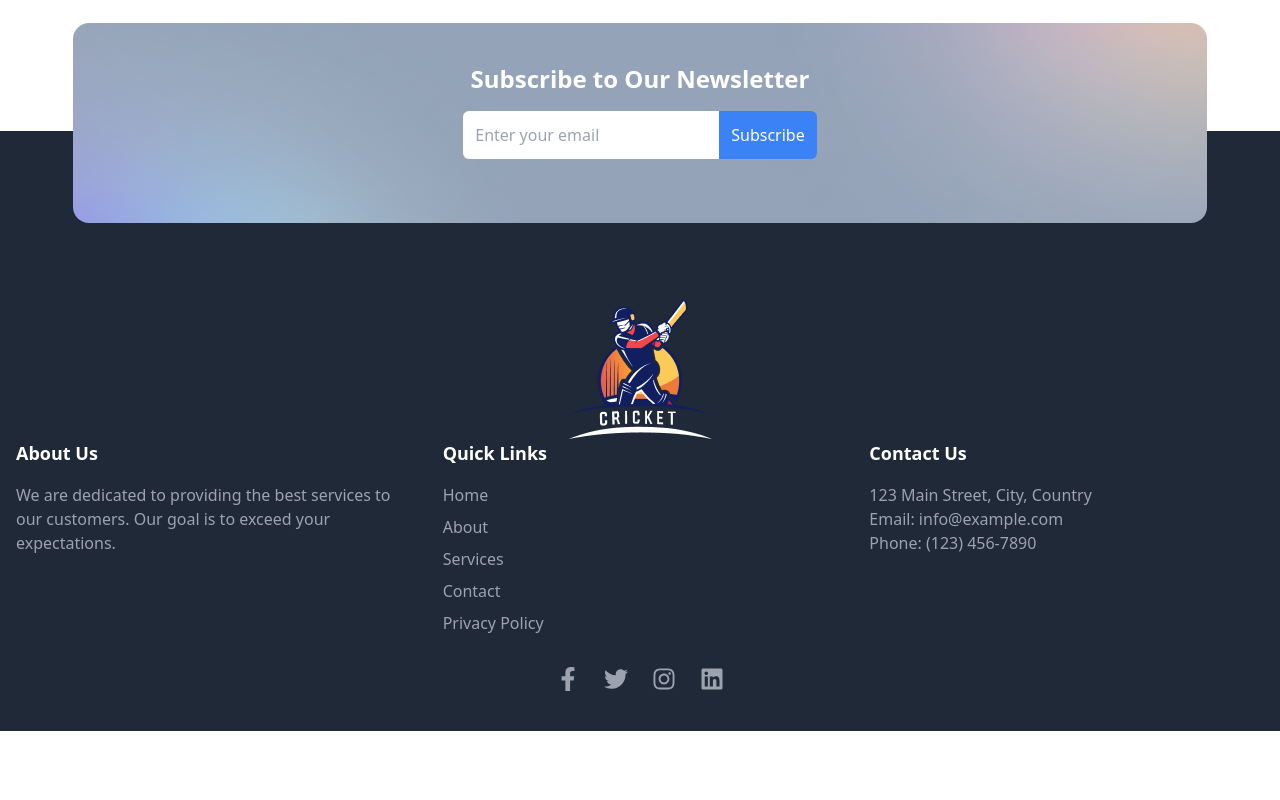
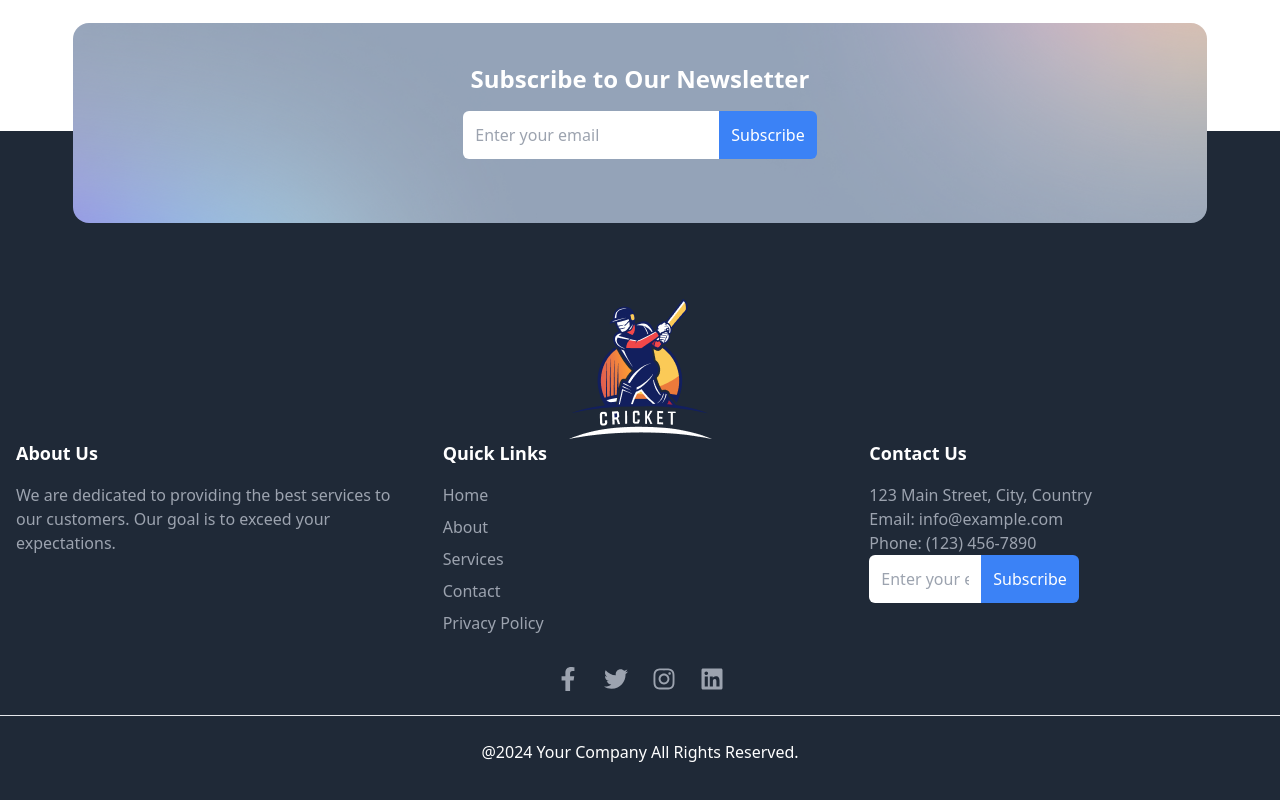
Before and after one commit to saidee-hasan/India-Cricket-Player, a React (Vite) app: page / in a window 1280 px wide. Shown: the part 2295-3095 px from the top of the page. Before the commit the page ends 3026 px from the top, so only its background shows below. Built offline with nearby package versions, Linux system fonts and the light colour scheme.

Commit message:
my projects revices

```diff
--- a/src/components/Footer/Footer.jsx
+++ b/src/components/Footer/Footer.jsx
@@ -56,6 +56,7 @@ const Footer = () => {
                 We are dedicated to providing the best services to our
                 customers. Our goal is to exceed your expectations.
               </p>
+
             </div>
             {/* Links Section */}
             <div>
@@ -94,6 +95,22 @@ const Footer = () => {
               <p className="text-gray-400">123 Main Street, City, Country</p>
               <p className="text-gray-400">Email: info@example.com</p>
               <p className="text-gray-400">Phone: (123) 456-7890</p>
+
+
+
+
+              <div className="flex ">
+              <input
+                type="email"
+                placeholder="Enter your email"
+                className="p-3 rounded-l-md w-full sm:w-28 focus:outline-none focus:ring-2 focus:ring-blue-500"
+              />
+
+              <button className="bg-blue-500 text-white p-3 rounded-r-md hover:bg-blue-600 transition duration-200">
+                Subscribe
+              </button>
+            </div>
+
             </div>
           </div>
           {/* Social Media Section */}
@@ -112,6 +129,12 @@ const Footer = () => {
             </a>
           </div>
         </div>
+        <br />
+        <hr />
+        <br />
+        <p className="text-center">@2024 Your Company All Rights Reserved.</p>
+
+
       </footer>
     </div>
   );
```
